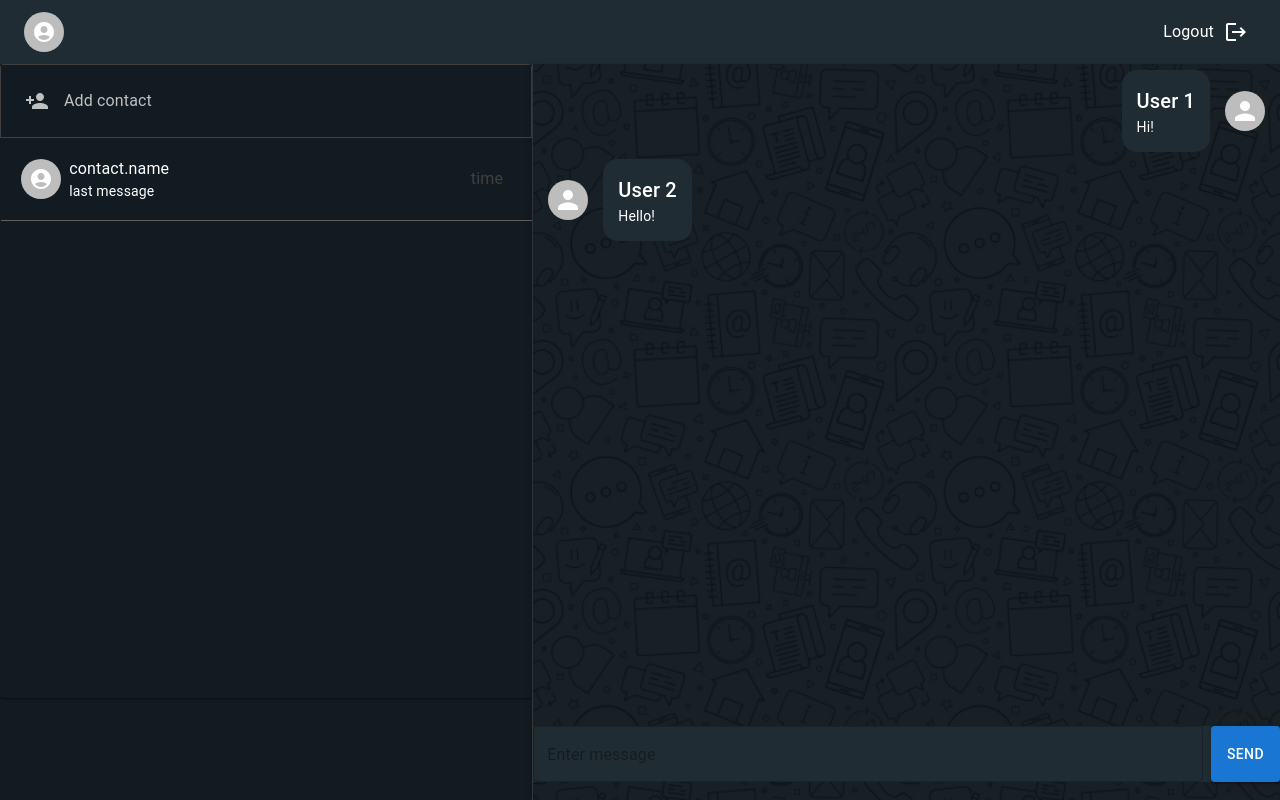
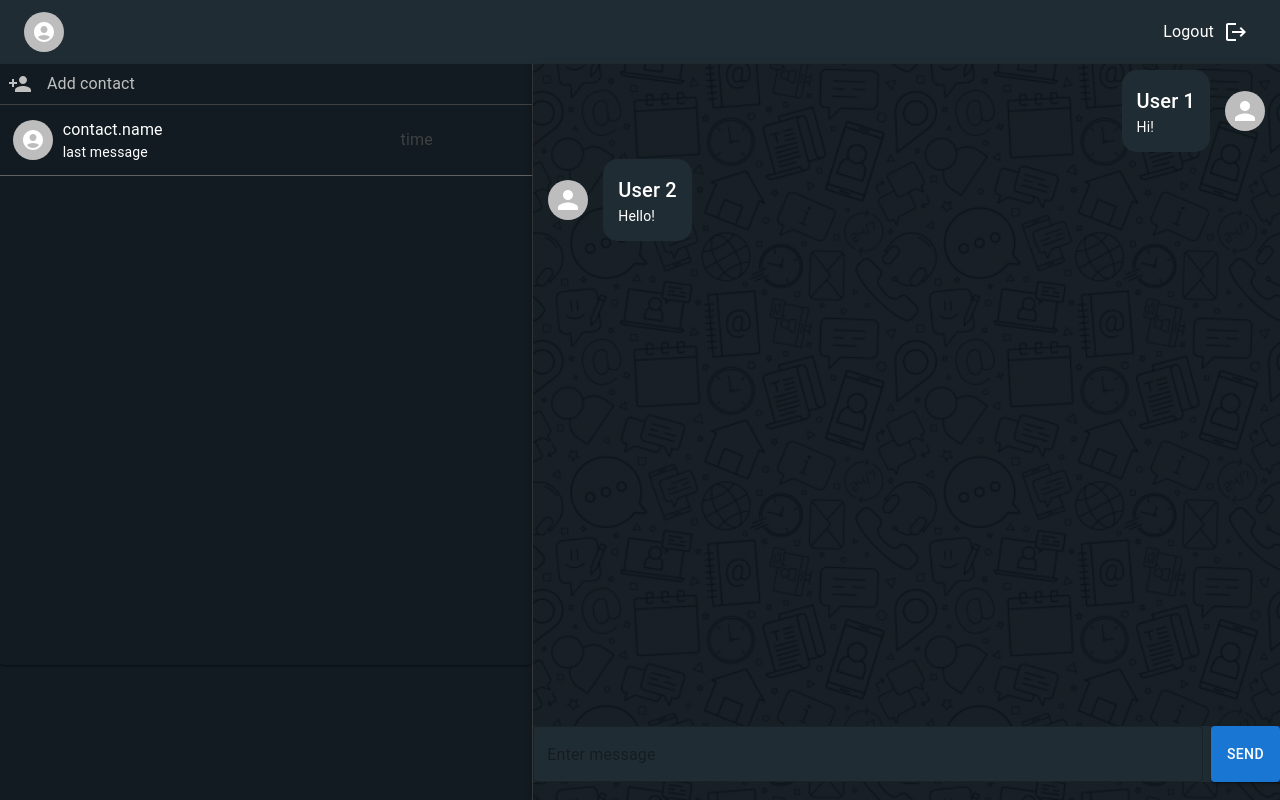
Before and after one commit to Ainswrg/WhatsUp, a React (Create React App) app: page /chats in a window 1280 px wide. Built offline with nearby package versions, Linux system fonts and the light colour scheme; sample sign-in values are in the browser's storage.

Commit message:
fix: fix console errors

```diff
--- a/src/features/Auth/slice.ts
+++ b/src/features/Auth/slice.ts
@@ -51,7 +51,6 @@ export const authSlice = createSlice({
           state.status = 'success'
           state.authorization = action.payload.stateInstance
           setLocalStorage('auth')
-          console.log('action payload', action.payload)
         }
       )
       .addCase(fetchAuth.rejected, (state: AuthState) => {
--- a/src/pages/Login/Login.tsx
+++ b/src/pages/Login/Login.tsx
@@ -53,8 +53,7 @@ const Login: FC = React.memo(function Login() {
 
   const onSubmit = async (values: AuthParams): Promise<void> => {
     try {
-      const isUserAuth = await dispatch(fetchAuth(values)).unwrap()
-      console.log(isUserAuth)
+      await dispatch(fetchAuth(values)).unwrap()
     } catch (err) {
       console.error(err)
     }
--- a/src/widgets/Contact/Contact.tsx
+++ b/src/widgets/Contact/Contact.tsx
@@ -1,11 +1,5 @@
-import {
-  Box,
-  ListItemAvatar,
-  TableCell,
-  TableRow,
-  Typography
-} from '@mui/material'
-import { type FC } from 'react'
+import { Box, Grid, Typography } from '@mui/material'
+import { FC } from 'react'
 
 import { AvatarBase } from 'widgets/Avatar/Avatar'
 
@@ -15,7 +9,7 @@ export const Contact: FC = (props) => {
   }
 
   return (
-    <TableRow
+    <Box
       sx={{
         display: 'flex',
         justifyContent: 'space-between',
@@ -29,36 +23,28 @@ export const Contact: FC = (props) => {
       }}
       onClick={handleClick}
     >
-      <Box sx={{ display: 'flex' }}>
-        <TableCell
-          colSpan={2}
-          sx={{
-            padding: '0',
-            border: '0',
-            display: 'flex',
-            alignItems: 'center'
-          }}
-        >
-          <ListItemAvatar
+      <Grid container alignItems='center'>
+        <Grid item>
+          <Box
             sx={{
               display: 'flex',
               justifyContent: 'center',
-              padding: '0'
+              paddingRight: '10px'
             }}
           >
             <AvatarBase />
-          </ListItemAvatar>
-        </TableCell>
-        <TableCell colSpan={8} sx={{ padding: '0', border: '0' }}>
+          </Box>
+        </Grid>
+        <Grid item xs={8} sx={{ padding: '0' }}>
           <Box sx={{ display: 'flex', flexDirection: 'column', color: '#fff' }}>
-            <Typography variant={'body1'}>{'contact.name'}</Typography>
-            <Typography variant={'body2'}>{'last message'}</Typography>
+            <Typography variant='body1'>{'contact.name'}</Typography>
+            <Typography variant='body2'>{'last message'}</Typography>
           </Box>
-        </TableCell>
-      </Box>
-      <TableCell colSpan={2} align='right' sx={{ border: '0' }}>
-        <Typography sx={{ color: '#404040' }}>{'time'}</Typography>
-      </TableCell>
-    </TableRow>
+        </Grid>
+        <Grid item sx={{ border: '0' }}>
+          <Typography sx={{ color: '#404040' }}>{'time'}</Typography>
+        </Grid>
+      </Grid>
+    </Box>
   )
 }
--- a/src/widgets/ContactList/ContactList.tsx
+++ b/src/widgets/ContactList/ContactList.tsx
@@ -1,12 +1,4 @@
-import {
-  Table,
-  TableBody,
-  TableCell,
-  TableContainer,
-  TableHead,
-  TableRow,
-  Paper
-} from '@mui/material'
+import { Paper, Box, Grid } from '@mui/material'
 
 import { type FC } from 'react'
 
@@ -15,21 +7,17 @@ import { Contact } from 'widgets/Contact/Contact'
 
 export const ContactList: FC = (props) => {
   return (
-    <TableContainer component={Paper} sx={{ background: '#111B21' }}>
-      <Table aria-label='contacts table'>
-        <TableHead>
-          <TableRow>
-            <TableCell sx={{ border: '0.5px solid #404040' }}>
-              <ButtonAdd />
-            </TableCell>
-          </TableRow>
-        </TableHead>
-        <TableBody>
-          <div style={{ height: '70vh', overflow: 'auto' }}>
+    <Box component={Paper} sx={{ background: '#111B21' }}>
+      <Grid container direction='column'>
+        <Grid item sx={{ borderBottom: '0.5px solid #404040' }}>
+          <ButtonAdd />
+        </Grid>
+        <Grid item xs>
+          <Box sx={{ height: '70vh', overflow: 'auto' }}>
             <Contact />
-          </div>
-        </TableBody>
-      </Table>
-    </TableContainer>
+          </Box>
+        </Grid>
+      </Grid>
+    </Box>
   )
 }
```
